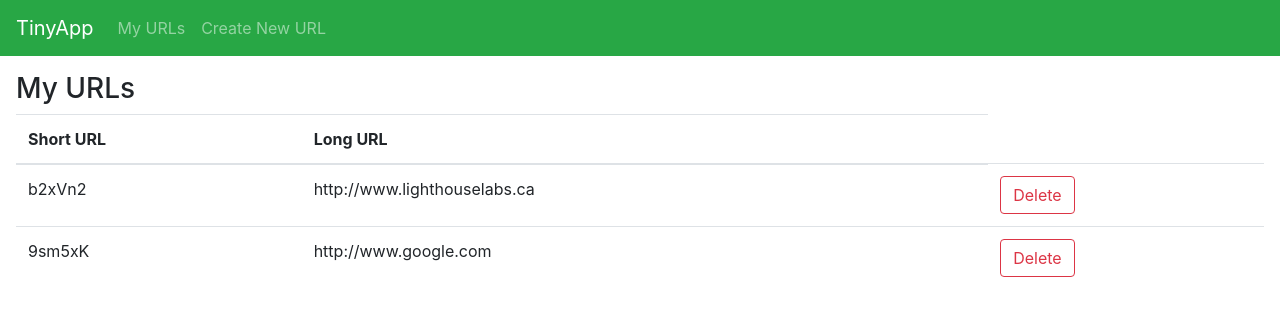
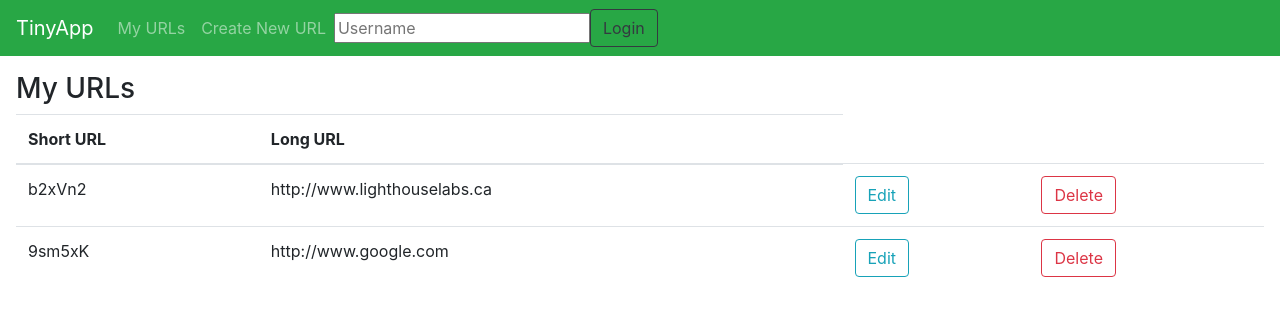
Before and after one commit to cogarvey/tinyapp, a Node server app: page /urls in a window 1280 px wide. Shown: the top 316 px of the page. Run offline with Node 20, Linux system fonts and the light colour scheme; some libraries are stand-ins or nearby versions.

Commit message:
updated log in and log out buttons

```diff
--- a/express_server.js
+++ b/express_server.js
@@ -4,8 +4,11 @@ const PORT = 8080; // default port 8080
 app.set("view engine", "ejs");
 
 const bodyParser = require("body-parser");
+const res = require("express/lib/response");
 app.use(bodyParser.urlencoded({extended: true}));
 
+const cookieParser = require('cookie-parser');
+app.use(cookieParser())
 
 
 const urlDatabase = {
@@ -27,7 +30,9 @@ app.get("/hello", (req, res) => {
 });
 
 app.get("/urls", (req, res) => {
-  const templateVars = { urls: urlDatabase };
+  const templateVars = {
+    urls: urlDatabase,
+    username: req.cookies["username"] };
   res.render("urls_index", templateVars);
 });
 
@@ -38,12 +43,17 @@ app.post("/urls", (req, res) => {
 });
 
 app.get("/urls/new", (req, res) => {
-  res.render("urls_new");
+  const templateVars = {
+    username: req.cookies["username"] };
+  res.render("urls_new", templateVars);
 });
 
 app.get("/urls/:shortURL", (req, res) => {
   const shortURL = req.params.shortURL
-  const templateVars = { shortURL: shortURL, longURL: urlDatabase[shortURL] };
+  const templateVars = {
+    shortURL: shortURL,
+    longURL: urlDatabase[shortURL],
+    username: req.cookies["username"] };
   res.render("urls_show", templateVars);
 });
 
@@ -57,10 +67,33 @@ app.post("/urls/:shortURL/delete", (req, res) => {
   res.redirect('/urls')
 });
 
+app.post("/urls/:shortURL", (req, res) => {
+  const shortURL = req.params.shortURL;
+  const longURL = req.body.longURL;
+  // console.log(urlDatabase);
+  urlDatabase[shortURL] = longURL;
+  // console.log(urlDatabase);
+  const templateVars = {
+    shortURL: shortURL,
+    longURL: urlDatabase[shortURL],
+    username: req.cookies["username"] };
+  res.render("urls_show", templateVars);
+})
+
+app.post("/login", (req, res) => {
+  res.cookie("username", req.body.username);
+  res.redirect('/urls')
+})
+
+app.post("/logout", (req, res) => {
+  res.clearCookie("username", req.body.username);
+  res.redirect('/urls')
+})
+
 app.listen(PORT, () => {
   console.log(`Example app listening on port ${PORT}!`);
 });
 
-function generateRandomString(length = 6) {
-  return Math.random().toString(20).substring(2, length);
+function generateRandomString() {
+  return Math.random().toString(36).substring(7);
 };
--- a/package.json
+++ b/package.json
@@ -20,6 +20,7 @@
   "homepage": "https://github.com/cogarvey/tinyapp#readme",
   "dependencies": {
     "body-parser": "^1.20.0",
+    "cookie-parser": "^1.4.6",
     "ejs": "^3.1.8",
     "express": "^4.18.1"
   },
--- a/views/partials/_header.ejs
+++ b/views/partials/_header.ejs
@@ -1,7 +1,8 @@
 <header>
   <nav class="navbar navbar-expand-md navbar-dark bg-success">
     <a class="navbar-brand" href="/urls">TinyApp</a>
-    <button class="navbar-toggler" type="button" data-toggle="collapse" data-target="#navbarNavAltMarkup" aria-controls="navbarNavAltMarkup" aria-expanded="false" aria-label="Toggle navigation">
+    <button class="navbar-toggler" type="button" data-toggle="collapse" data-target="#navbarNavAltMarkup"
+      aria-controls="navbarNavAltMarkup" aria-expanded="false" aria-label="Toggle navigation">
       <span class="navbar-toggler-icon"></span>
     </button>
     <div class="collapse navbar-collapse" id="navbarNavAltMarkup">
@@ -9,6 +10,19 @@
         <a class="nav-item nav-link" href="/urls">My URLs</a>
         <a class="nav-item nav-link" href="/urls/new">Create New URL</a>
       </div>
+      <% if(username) { %>
+      <form method="POST" action="/logout" class="form-inline" style="padding-top: 0px">
+        <label>Logged in as: <%= username %> </label>
+        <button type="submit" class="btn btn-outline-dark" style="margin-right: 1em">Logout
+        </button>
+      </form>
+      <% } else{ %>
+        <form method="POST" action="/login" class="form-inline" style="padding-top: 0px">
+        <input type="text" name="username" placeholder="Username">
+        <button type="submit" class="btn btn-outline-dark" style="margin-right: 2em">Login
+        </button>
+      </form>
+      <% } %>
     </div>
   </nav>
 </header>
--- a/views/urls_index.ejs
+++ b/views/urls_index.ejs
@@ -1,17 +1,20 @@
 <!DOCTYPE html>
 <html lang="en">
+
 <head>
   <meta charset="utf-8">
   <meta name="viewport" content="width=device-width, initial-scale=1, shrink-to-fit=no">
 
   <!-- Bootstrap CSS -->
-  <link rel="stylesheet" href="https://stackpath.bootstrapcdn.com/bootstrap/4.2.1/css/bootstrap.min.css" integrity="sha384-GJzZqFGwb1QTTN6wy59ffF1BuGJpLSa9DkKMp0DgiMDm4iYMj70gZWKYbI706tWS" crossorigin="anonymous">
+  <link rel="stylesheet" href="https://stackpath.bootstrapcdn.com/bootstrap/4.2.1/css/bootstrap.min.css"
+    integrity="sha384-GJzZqFGwb1QTTN6wy59ffF1BuGJpLSa9DkKMp0DgiMDm4iYMj70gZWKYbI706tWS" crossorigin="anonymous">
   <title>TinyApp</title>
 </head>
+
 <body>
   <header>
     <%- include ('./partials/_header') %>
-    </header>
+  </header>
   <main style="margin: 1em;">
     <h3>My URLs</h3>
     <table class="table">
@@ -24,23 +27,40 @@
       <tbody>
         <% for(let url in urls) { %>
           <tr>
-            <td><%= url %></td>
-            <td><%= urls[url] %></td>
-                        <td>
-              <form method="POST" action="/urls/9sm5xK/delete">
-                <button type="submit"
-                  class="btn btn-outline-danger">Delete
+            <td>
+              <%= url %>
+            </td>
+            <td>
+              <%= urls[url] %>
+            </td>
+            <td>
+              <form method="GET" action="/urls/<%= url %>">
+                <button type="submit" class="btn btn-outline-info">Edit
                 </button>
               </form>
             </td>
+            <td>
+              <form method="POST" action="/urls/<%= url %>/delete">
+                <button type="submit" class="btn btn-outline-danger">Delete
+                </button>
+              </form>
+            </td>
+
           </tr>
-        <% } %>
+          <% } %>
       </tbody>
     </table>
   </main>
   <!-- Bootstrap JS -->
-  <script src="https://code.jquery.com/jquery-3.3.1.slim.min.js" integrity="sha384-q8i/X+965DzO0rT7abK41JStQIAqVgRVzpbzo5smXKp4YfRvH+8abtTE1Pi6jizo" crossorigin="anonymous"></script>
-  <script src="https://cdnjs.cloudflare.com/ajax/libs/popper.js/1.14.7/umd/popper.min.js" integrity="sha384-UO2eT0CpHqdSJQ6hJty5KVphtPhzWj9WO1clHTMGa3JDZwrnQq4sF86dIHNDz0W1" crossorigin="anonymous"></script>
-  <script src="https://stackpath.bootstrapcdn.com/bootstrap/4.3.1/js/bootstrap.min.js" integrity="sha384-JjSmVgyd0p3pXB1rRibZUAYoIIy6OrQ6VrjIEaFf/nJGzIxFDsf4x0xIM+B07jRM" crossorigin="anonymous"></script>
+  <script src="https://code.jquery.com/jquery-3.3.1.slim.min.js"
+    integrity="sha384-q8i/X+965DzO0rT7abK41JStQIAqVgRVzpbzo5smXKp4YfRvH+8abtTE1Pi6jizo"
+    crossorigin="anonymous"></script>
+  <script src="https://cdnjs.cloudflare.com/ajax/libs/popper.js/1.14.7/umd/popper.min.js"
+    integrity="sha384-UO2eT0CpHqdSJQ6hJty5KVphtPhzWj9WO1clHTMGa3JDZwrnQq4sF86dIHNDz0W1"
+    crossorigin="anonymous"></script>
+  <script src="https://stackpath.bootstrapcdn.com/bootstrap/4.3.1/js/bootstrap.min.js"
+    integrity="sha384-JjSmVgyd0p3pXB1rRibZUAYoIIy6OrQ6VrjIEaFf/nJGzIxFDsf4x0xIM+B07jRM"
+    crossorigin="anonymous"></script>
 </body>
+
 </html>
```
Also changed, not shown: views/urls_new.ejs (+17 -5 lines), views/urls_show.ejs (+35 -11 lines), 1 other file.
